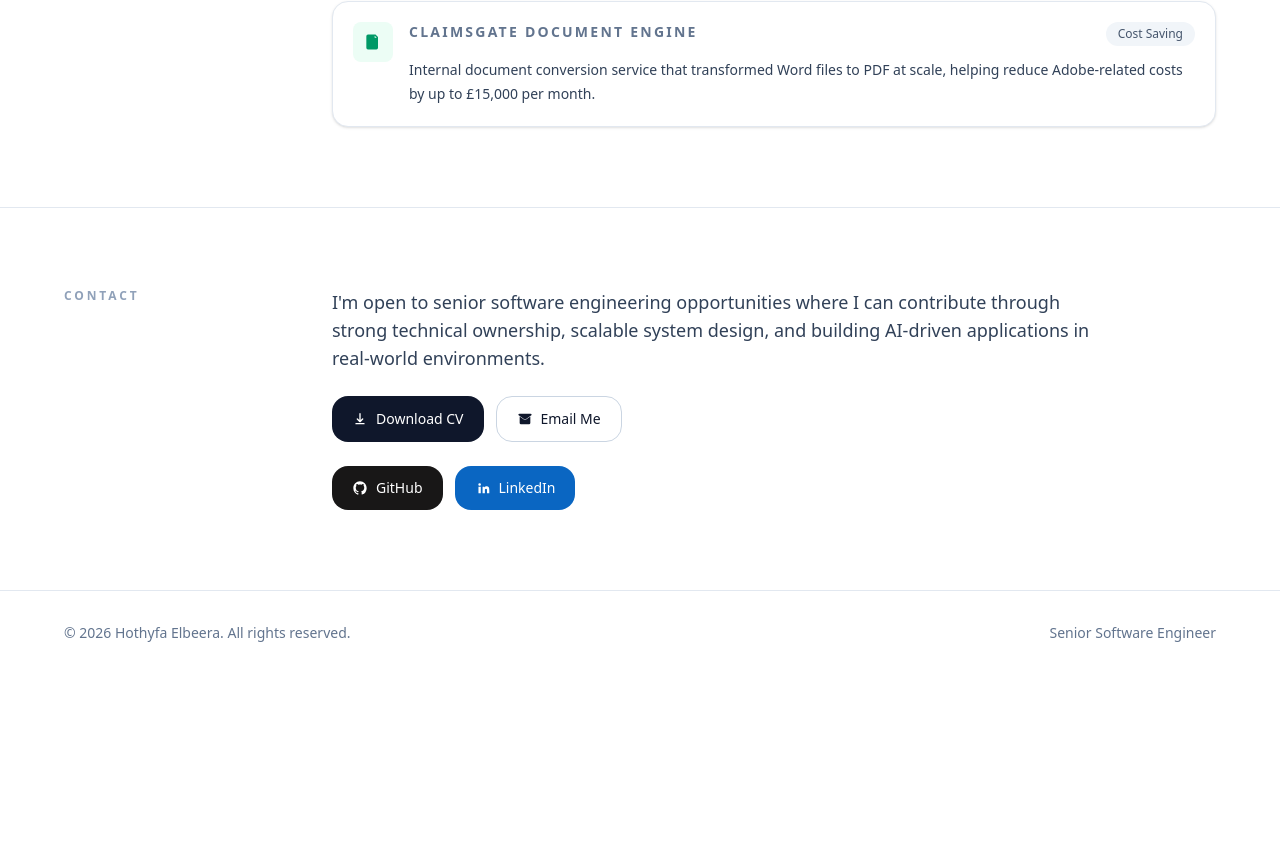
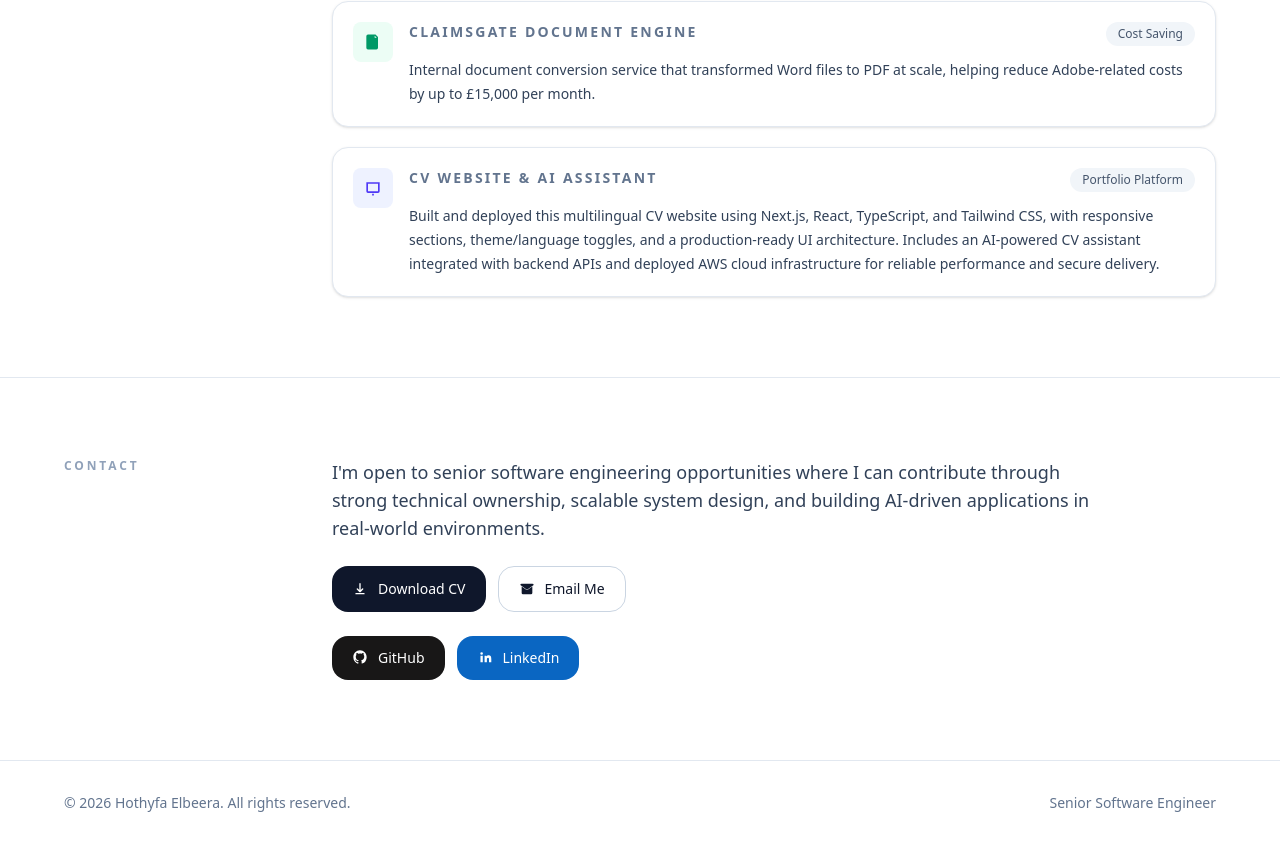
Before and after one commit to Elbeera/hothyfa-cv, a Next.js app: page / in a window 1280 px wide. Shown: the part 6341-7186 px from the top of the page. Before the commit the page ends 7016 px from the top, so only its background shows below. Built offline with nearby package versions, Linux system fonts and the light colour scheme; no server answers.

Commit message:
Add Arabic font support and enhance multilingual translations for CV website

```diff
--- a/src/app/globals.css
+++ b/src/app/globals.css
@@ -13,6 +13,10 @@ body {
 
 html.dark {
   color-scheme: dark;
+}
+
+html[lang="ar"] body {
+  font-family: var(--font-tajawal), ui-sans-serif, system-ui, sans-serif;
 }
 
 :root {
--- a/src/app/layout.tsx
+++ b/src/app/layout.tsx
@@ -1,7 +1,14 @@
 import type { Metadata } from "next";
+import { Tajawal } from "next/font/google";
 import "./globals.css";
 import { ThemeProvider } from "@/components/theme/ThemeProvider";
 import { LanguageProvider } from "@/components/language/LanguageProvider";
+
+const tajawal = Tajawal({
+  subsets: ["arabic", "latin"],
+  weight: ["400", "500", "700", "800"],
+  variable: "--font-tajawal",
+});
 
 export const metadata: Metadata = {
   title: "Hothyfa | Senior Software Engineer | هذيفة | مهندس برمجيات أول",
@@ -38,7 +45,9 @@ export default function RootLayout({
           }}
         />
       </head>
-      <body className="min-w-[320px] bg-white font-sans text-slate-900 antialiased transition-colors dark:bg-slate-950 dark:text-slate-100">
+      <body
+        className={`${tajawal.variable} min-w-[320px] bg-white font-sans text-slate-900 antialiased transition-colors dark:bg-slate-950 dark:text-slate-100`}
+      >
         <ThemeProvider>
           <LanguageProvider>{children}</LanguageProvider>
         </ThemeProvider>
--- a/src/app/page.tsx
+++ b/src/app/page.tsx
@@ -130,6 +130,10 @@ const arTranslations: Record<string, string> = {
   "Cost Saving": "خفض التكاليف",
   "Internal document conversion service that transformed Word files to PDF at scale, helping reduce Adobe-related costs by up to £15,000 per month.":
     "خدمة داخلية لتحويل المستندات من Word إلى PDF على نطاق واسع، ساهمت في خفض التكاليف المرتبطة بـ Adobe حتى 15,000 جنيه إسترليني شهرياً.",
+  "CV Website & AI Assistant": "موقع السيرة الذاتية ومساعد الذكاء الاصطناعي",
+  "Portfolio Platform": "منصة تعريفية",
+  "Built and deployed this multilingual CV website using Next.js, React, TypeScript, and Tailwind CSS, with responsive sections, theme/language toggles, and a production-ready UI architecture. Includes an AI-powered CV assistant integrated with backend APIs and deployed AWS cloud infrastructure for reliable performance and secure delivery.":
+    "تم بناء ونشر هذا الموقع متعدد اللغات للسيرة الذاتية باستخدام Next.js وReact وTypeScript وTailwind CSS، مع أقسام متجاوبة وتبديل للوضع/اللغة ومعمارية واجهة جاهزة للإنتاج. يتضمن مساعد سيرة ذاتية مدعوماً بالذكاء الاصطناعي ومتكاملاً مع واجهات خلفية وبنية نشر سحابية لضمان الاعتمادية والأداء والتسليم الآمن.",
   "Frontend Systems": "أنظمة الواجهة الأمامية",
   "React, Next.js, TypeScript, responsive UI engineering, user-focused interfaces, and modern frontend delivery.":
     "React وNext.js وTypeScript وهندسة واجهات متجاوبة وواجهات تركز على المستخدم وتسليم حديث للواجهة الأمامية.",
@@ -349,6 +353,16 @@ const projectItems: TextCard[] = [
     iconClass: "text-emerald-600",
     iconBgClass: "bg-emerald-50",
   },
+  {
+    title: "CV Website & AI Assistant",
+    tag: "Portfolio Platform",
+    description:
+      "Built and deployed this multilingual CV website using Next.js, React, TypeScript, and Tailwind CSS, with responsive sections, theme/language toggles, and a production-ready UI architecture. Includes an AI-powered CV assistant integrated with backend APIs and deployed AWS cloud infrastructure for reliable performance and secure delivery.",
+    iconPath:
+      "M4 5h16v11a2 2 0 0 1-2 2H6a2 2 0 0 1-2-2V5Zm2 2v9h12V7H6Zm5 12h2v2h-2v-2Z",
+    iconClass: "text-indigo-600",
+    iconBgClass: "bg-indigo-50",
+  },
 ];
 
 const strengthItems: TextCard[] = [
@@ -524,7 +538,7 @@ export default function Home() {
               href="/cv.pdf"
               target="_blank"
               rel="noreferrer"
-              className="inline-flex items-center justify-center gap-2 rounded-2xl bg-slate-900 px-5 py-3 text-sm font-medium text-white transition hover:bg-black dark:bg-slate-100 dark:text-slate-950 dark:hover:bg-white"
+              className="inline-flex items-center justify-center gap-2.5 rounded-2xl bg-slate-900 px-5 py-3 text-sm font-medium text-white transition hover:bg-black dark:bg-slate-100 dark:text-slate-950 dark:hover:bg-white"
             >
               <svg viewBox="0 0 24 24" fill="currentColor" className="h-4 w-4" aria-hidden="true">
                 <path d="M12 3a1 1 0 0 1 1 1v9.59l2.3-2.3a1 1 0 1 1 1.4 1.42l-4 4a1 1 0 0 1-1.4 0l-4-4a1 1 0 1 1 1.4-1.42L11 13.59V4a1 1 0 0 1 1-1ZM5 19a1 1 0 0 1 1-1h12a1 1 0 1 1 0 2H6a1 1 0 0 1-1-1Z" />
@@ -533,7 +547,7 @@ export default function Home() {
             </a>
             <a
               href="mailto:h.s.elbeera@gmail.com"
-              className="inline-flex items-center justify-center gap-2 rounded-2xl border border-slate-300 px-5 py-3 text-sm font-medium text-slate-900 transition hover:border-slate-900 dark:border-slate-700 dark:text-slate-100 dark:hover:border-slate-300"
+              className="inline-flex items-center justify-center gap-2.5 rounded-2xl border border-slate-300 px-5 py-3 text-sm font-medium text-slate-900 transition hover:border-slate-900 dark:border-slate-700 dark:text-slate-100 dark:hover:border-slate-300"
             >
               <svg viewBox="0 0 24 24" fill="currentColor" className="h-4 w-4" aria-hidden="true">
                 <path d="M4 4h16a2 2 0 0 1 2 2v.01L12 13 2 6.01V6a2 2 0 0 1 2-2Zm0 4.24 7.4 5.18a1 1 0 0 0 1.2 0L20 8.24V18a2 2 0 0 1-2 2H6a2 2 0 0 1-2-2V8.24Z" />
@@ -543,11 +557,22 @@ export default function Home() {
           </div>
           <div className="flex flex-col gap-3 sm:flex-row sm:flex-wrap">
             {contactLinks.map((link) => (
-              <a key={link.label} href={link.href} target="_blank" rel="noreferrer" className={link.className}>
-                <svg viewBox="0 0 24 24" fill="currentColor" className="mr-2 inline-block h-4 w-4 align-[-2px]" aria-hidden="true">
+              <a
+                key={link.label}
+                href={link.href}
+                target="_blank"
+                rel="noreferrer"
+                className={`${link.className} gap-2.5`}
+              >
+                <svg
+                  viewBox="0 0 24 24"
+                  fill="currentColor"
+                  className="-translate-y-px h-4 w-4 shrink-0"
+                  aria-hidden="true"
+                >
                   <path d={link.iconPath} />
                 </svg>
-                {link.label}
+                <span>{link.label}</span>
               </a>
             ))}
           </div>
```
